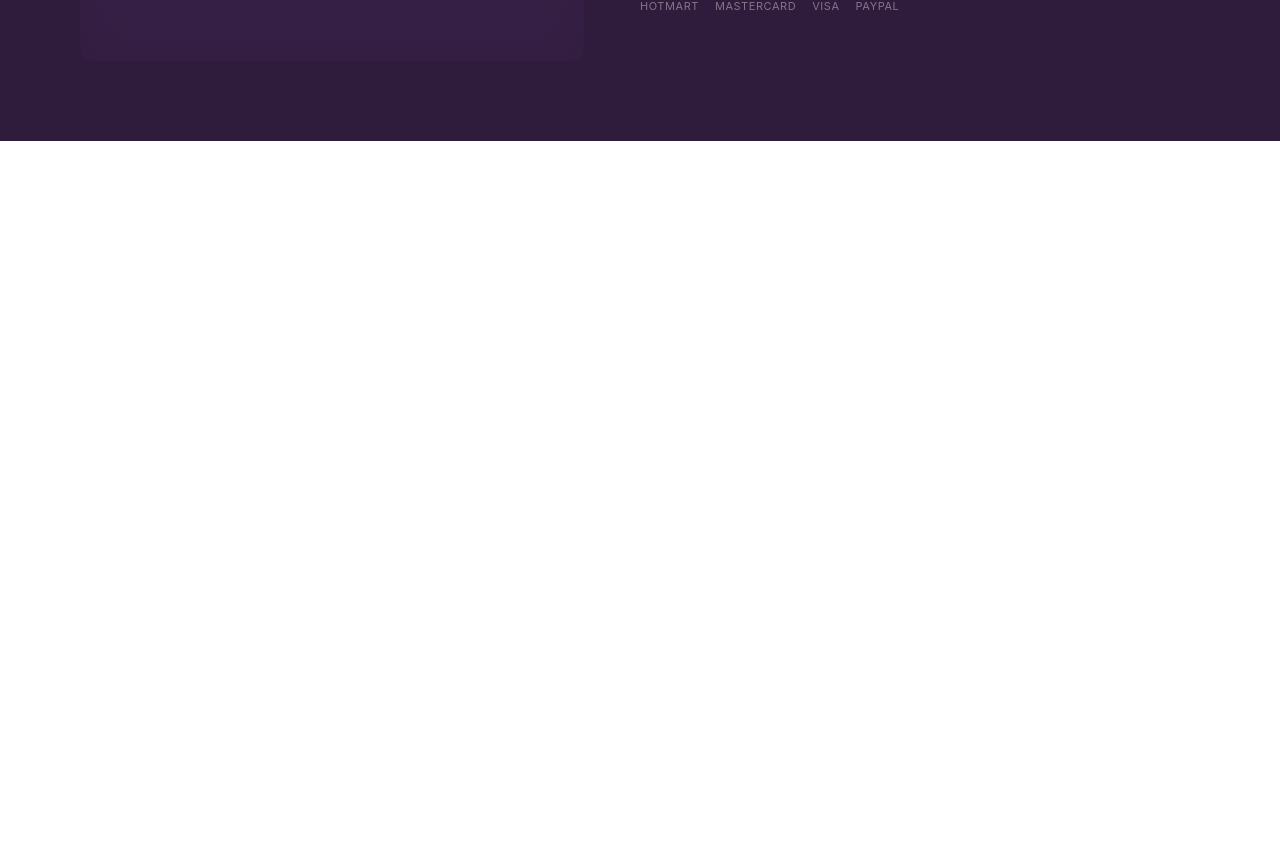
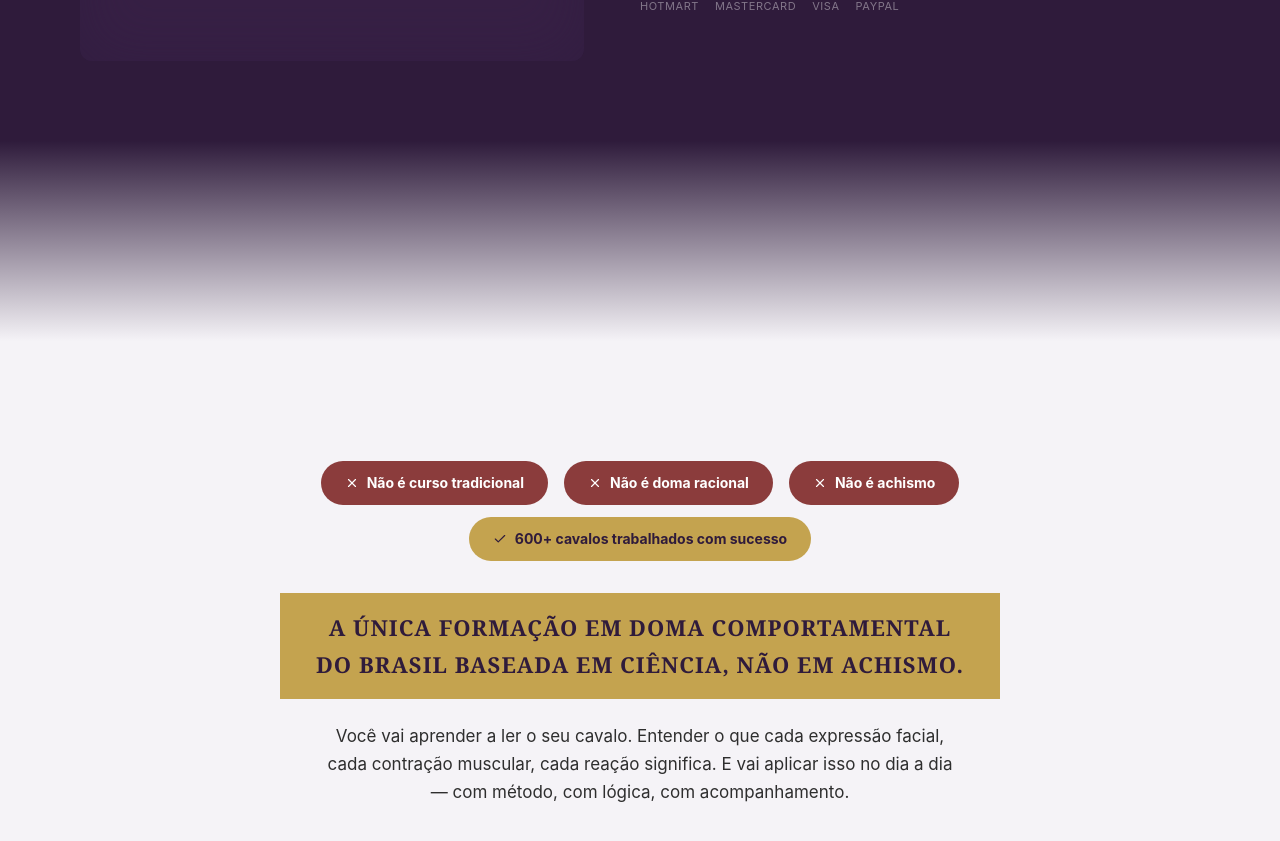
Before and after one commit to gabrielditullio/gleam-kind-echo, a React (Vite) app: page / in a window 1280 px wide. Shown: the part 735-1576 px from the top of the page. Before the commit the page ends 876 px from the top, so only its background shows below. Built offline with nearby package versions, Linux system fonts and the light colour scheme; the HTML template or start-up script is replaced by a standard one.

Commit message:
Changes
Co-authored-by: gabrielditullio <101072301+gabrielditullio@users.noreply.github.com>

```diff
--- a/src/components/SectionBadges.tsx
+++ b/src/components/SectionBadges.tsx
@@ -1,5 +1,5 @@
 import { useEffect, useRef, useState } from "react";
-import { Check } from "lucide-react";
+import { X, Check } from "lucide-react";
 
 const badgesNegativos = [
   "Não é curso tradicional",
@@ -15,84 +15,68 @@ const SectionBadges = () => {
     if (!ref.current) return;
     const obs = new IntersectionObserver(
       ([e]) => { if (e.isIntersecting) { setVisible(true); obs.disconnect(); } },
-      { threshold: 0.3 }
+      { threshold: 0.2 }
     );
     obs.observe(ref.current);
     return () => obs.disconnect();
   }, []);
 
+  const anim = (delay: number, duration: number, type: string) => {
+    const base = visible ? "opacity-100" : "opacity-0";
+    const transform: Record<string, string> = {
+      "fade-up": visible ? "translate-y-0" : "translate-y-2.5",
+      "fade-scale": visible ? "scale-100" : "scale-[0.9]",
+      "fade-scale-sm": visible ? "scale-100" : "scale-[0.97]",
+      "fade": "",
+    };
+    return {
+      className: `transition-all ease-out ${base} ${transform[type] || ""}`,
+      style: { transitionDelay: `${delay}ms`, transitionDuration: `${duration}ms` } as React.CSSProperties,
+    };
+  };
+
   return (
     <>
-      {/* Transition roxo-profundo → off-white */}
+      {/* Gradient transition */}
       <div
         className="h-[200px] pointer-events-none"
-        style={{ background: "linear-gradient(to bottom, hsl(var(--roxo-profundo)) 0%, hsl(var(--off-white)) 100%)" }}
+        style={{ background: "linear-gradient(to bottom, hsl(var(--roxo-profundo)), hsl(var(--off-white)))" }}
       />
 
       <section ref={ref} className="bg-off-white py-section-mobile md:py-section-desktop">
-        <div className="mx-auto px-5 md:px-10 text-center" style={{ maxWidth: "1000px" }}>
-          {/* 3 badges negativos */}
+        <div className="mx-auto px-5 md:px-10 text-center" style={{ maxWidth: 800 }}>
+          {/* 3 negative badges */}
           <div className="flex flex-col sm:flex-row items-center justify-center gap-4 mb-3">
             {badgesNegativos.map((b, i) => (
               <span
                 key={i}
-                className="inline-flex items-center gap-2 font-body font-bold text-[14px] text-white px-6 py-2.5 rounded-full bg-vermelho-terroso transition-all duration-[400ms] ease-out"
-                style={{
-                  opacity: visible ? 1 : 0,
-                  transform: visible ? "translateY(0)" : "translateY(10px)",
-                  transitionDelay: `${i * 100}ms`,
-                }}
+                {...anim(i * 100, 400, "fade-up")}
+                className={`${anim(i * 100, 400, "fade-up").className} inline-flex items-center gap-2 font-body font-bold text-[14px] text-white px-6 py-2.5 rounded-full bg-vermelho-terroso`}
               >
-                ✕ {b}
+                <X size={14} className="flex-shrink-0" />
+                {b}
               </span>
             ))}
           </div>
 
-          {/* Badge positivo dourado */}
-          <div
-            className="flex justify-center mb-8 transition-all duration-[400ms] ease-out"
-            style={{
-              opacity: visible ? 1 : 0,
-              transform: visible ? "scale(1)" : "scale(0.9)",
-              transitionDelay: "400ms",
-            }}
-          >
+          {/* Positive badge */}
+          <div {...anim(400, 400, "fade-scale")} className={`${anim(400, 400, "fade-scale").className} flex justify-center`} style={{ ...anim(400, 400, "fade-scale").style, marginTop: 12 }}>
             <span className="inline-flex items-center gap-2 font-body font-bold text-[14px] text-roxo-profundo px-6 py-2.5 rounded-full bg-dourado">
-              <Check size={16} className="text-roxo-profundo" />
+              <Check size={14} className="flex-shrink-0" />
               600+ cavalos trabalhados com sucesso
             </span>
           </div>
 
           {/* Highlight strip */}
-          <div
-            className="mx-auto mb-8 bg-dourado rounded-lg transition-all duration-500 ease-out"
-            style={{
-              maxWidth: "800px",
-              padding: "16px 32px",
-              opacity: visible ? 1 : 0,
-              transform: visible ? "scale(1)" : "scale(0.97)",
-              transitionDelay: "600ms",
-            }}
-          >
-            <p className="font-headline font-bold text-[18px] md:text-[22px] uppercase tracking-[1px] text-roxo-profundo">
-              A única formação em doma comportamental do Brasil
-              baseada em ciência, não em achismo.
+          <div {...anim(700, 500, "fade-scale-sm")} className={`${anim(700, 500, "fade-scale-sm").className} mx-auto bg-dourado rounded-lg`} style={{ ...anim(700, 500, "fade-scale-sm").style, maxWidth: 800, padding: "16px 32px", marginTop: 32 }}>
+            <p className="font-headline font-bold text-[18px] md:text-[22px] uppercase text-roxo-profundo" style={{ letterSpacing: "1px" }}>
+              A única formação em doma comportamental do Brasil baseada em ciência, não em achismo.
             </p>
           </div>
 
-          {/* Paragraph */}
-          <p
-            className="font-body text-[17px] mx-auto leading-relaxed text-texto-corpo transition-all duration-500 ease-out"
-            style={{
-              maxWidth: "640px",
-              opacity: visible ? 1 : 0,
-              transform: visible ? "translateY(0)" : "translateY(10px)",
-              transitionDelay: "800ms",
-            }}
-          >
-            Você vai aprender a ler o seu cavalo. Entender o que cada expressão
-            facial, cada contração muscular, cada reação significa. E vai aplicar
-            isso no dia a dia — com método, com lógica, com acompanhamento.
+          {/* Support paragraph */}
+          <p {...anim(900, 500, "fade")} className={`${anim(900, 500, "fade").className} font-body text-[17px] text-texto-corpo mx-auto leading-relaxed`} style={{ ...anim(900, 500, "fade").style, maxWidth: 640, marginTop: 24 }}>
+            Você vai aprender a ler o seu cavalo. Entender o que cada expressão facial, cada contração muscular, cada reação significa. E vai aplicar isso no dia a dia — com método, com lógica, com acompanhamento.
           </p>
         </div>
       </section>
--- a/src/pages/Index.tsx
+++ b/src/pages/Index.tsx
@@ -1,13 +1,14 @@
 import TopBar from "@/components/TopBar";
 import SectionHero from "@/components/SectionHero";
+import SectionBadges from "@/components/SectionBadges";
 
 const Index = () => {
   return (
     <div className="font-body text-texto-corpo">
       <TopBar />
-      {/* Compensar top bar fixa */}
       <div className="pt-[40px] md:pt-[44px]">
         <SectionHero />
+        <SectionBadges />
       </div>
     </div>
   );
```
